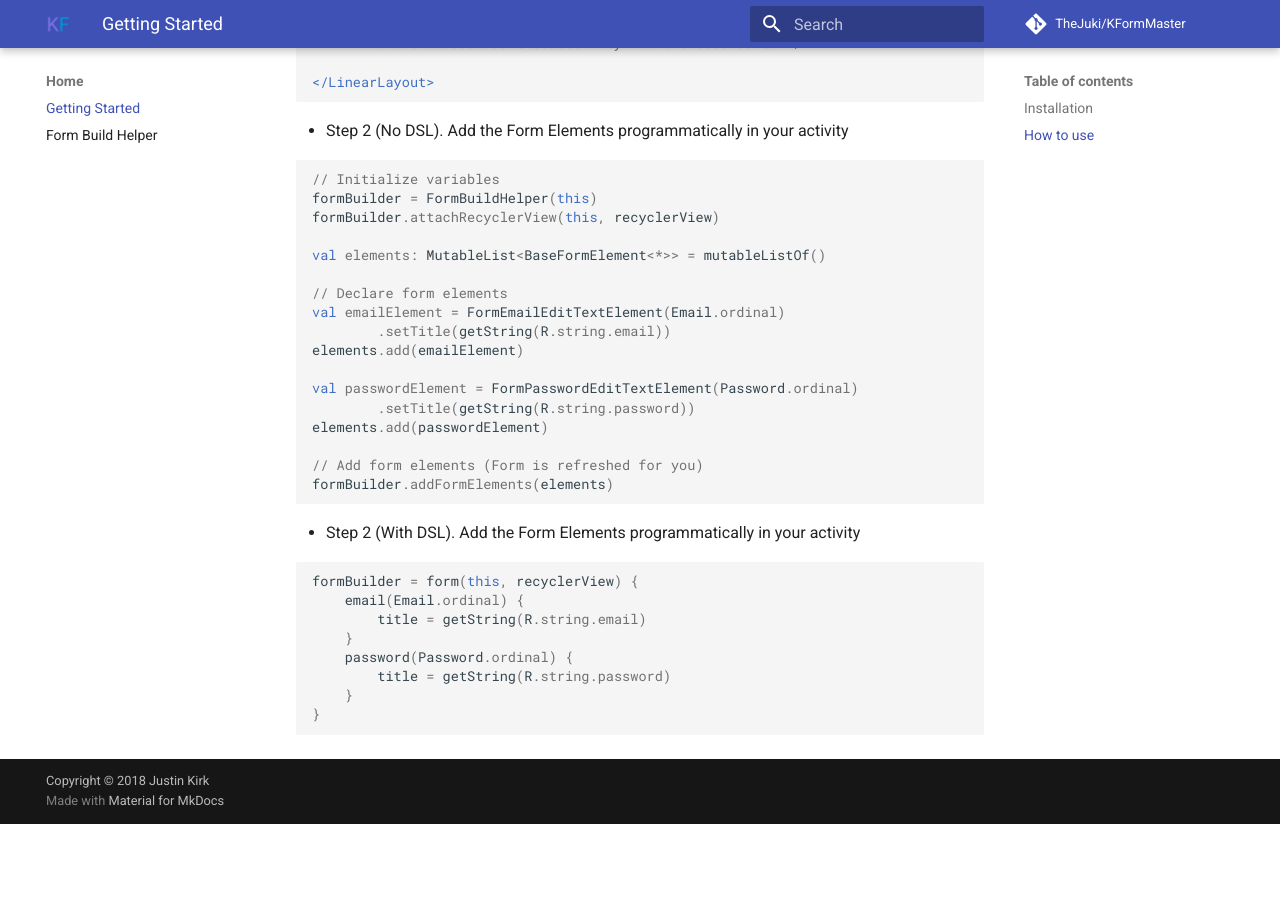
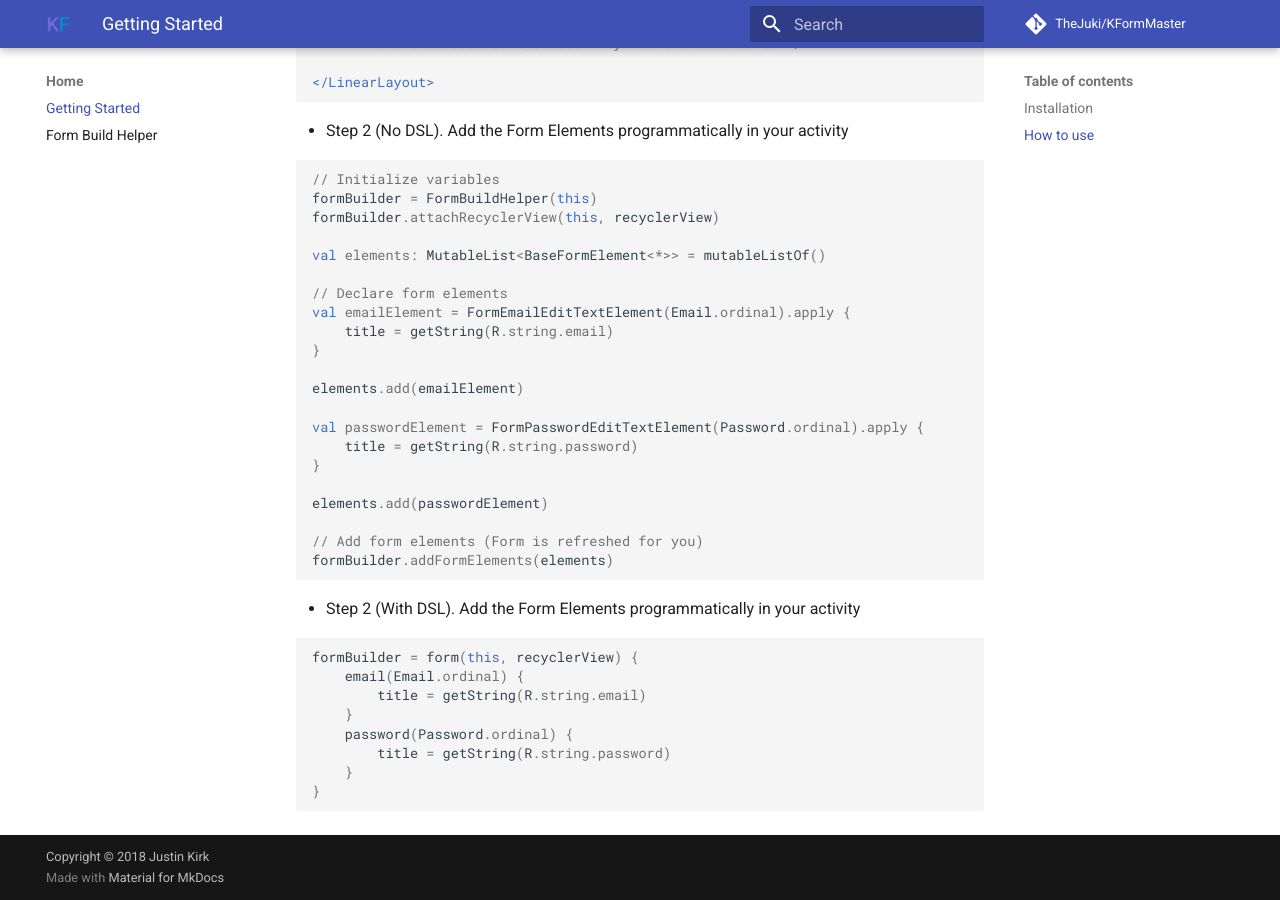
Before and after one commit to TheJuki/KFormMaster, an MkDocs documentation site: the page built from docs/index.md, in a window 1280 px wide and 900 px high, scrolled down 818 px. Built offline with MkDocs 1.6.1 and Material for MkDocs 9.7.7, drawn with Linux system fonts in a browser that asks for light colours; comment, search, counter and statistics services are not loaded; before the commit the page ends 1642 px from its top, so only the background shows below that.

```diff
--- a/docs/index.md
+++ b/docs/index.md
@@ -39,12 +39,16 @@ formBuilder.attachRecyclerView(this, recyclerView)
 val elements: MutableList<BaseFormElement<*>> = mutableListOf()
 
 // Declare form elements
-val emailElement = FormEmailEditTextElement(Email.ordinal)
-        .setTitle(getString(R.string.email))
+val emailElement = FormEmailEditTextElement(Email.ordinal).apply {
+    title = getString(R.string.email)
+}
+
 elements.add(emailElement)
 
-val passwordElement = FormPasswordEditTextElement(Password.ordinal)
-        .setTitle(getString(R.string.password))
+val passwordElement = FormPasswordEditTextElement(Password.ordinal).apply {
+    title = getString(R.string.password)
+}
+
 elements.add(passwordElement)
 
 // Add form elements (Form is refreshed for you)
```
Also changed, not shown: 2 other files.
